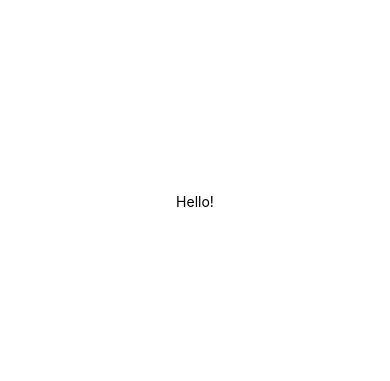
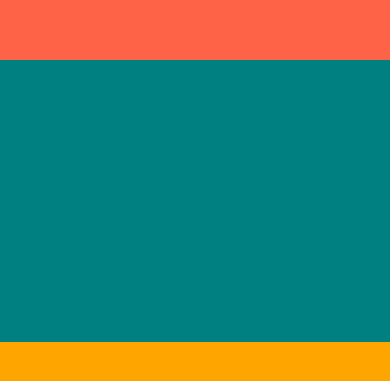
Before and after one commit to gojaeng/React, a React Native app in the folder Weather/: screen / in a window 390 px wide. Shown: the part 221-602 px from the top of the page. Built offline with nearby package versions, Linux system fonts and the light colour scheme.

Commit message:
Test  : flexBox

```diff
--- a/Weather/App.js
+++ b/Weather/App.js
@@ -3,18 +3,10 @@ import { StyleSheet, Text, View } from 'react-native';
 
 export default function App() {
     return (
-        <View style={styles.container}>
-            <Text>Hello!</Text>
-            <StatusBar style="auto" />
+        <View style={{ flex: 1 }}>
+            <View style={{ flex: 1, backgroundColor: 'tomato' }}></View>
+            <View style={{ flex: 1, backgroundColor: 'teal' }}></View>
+            <View style={{ flex: 1, backgroundColor: 'orange' }}></View>
         </View>
     );
 }
-
-const styles = StyleSheet.create({
-    container: {
-        flex: 1,
-        backgroundColor: '#fff',
-        alignItems: 'center',
-        justifyContent: 'center',
-    },
-});
```
